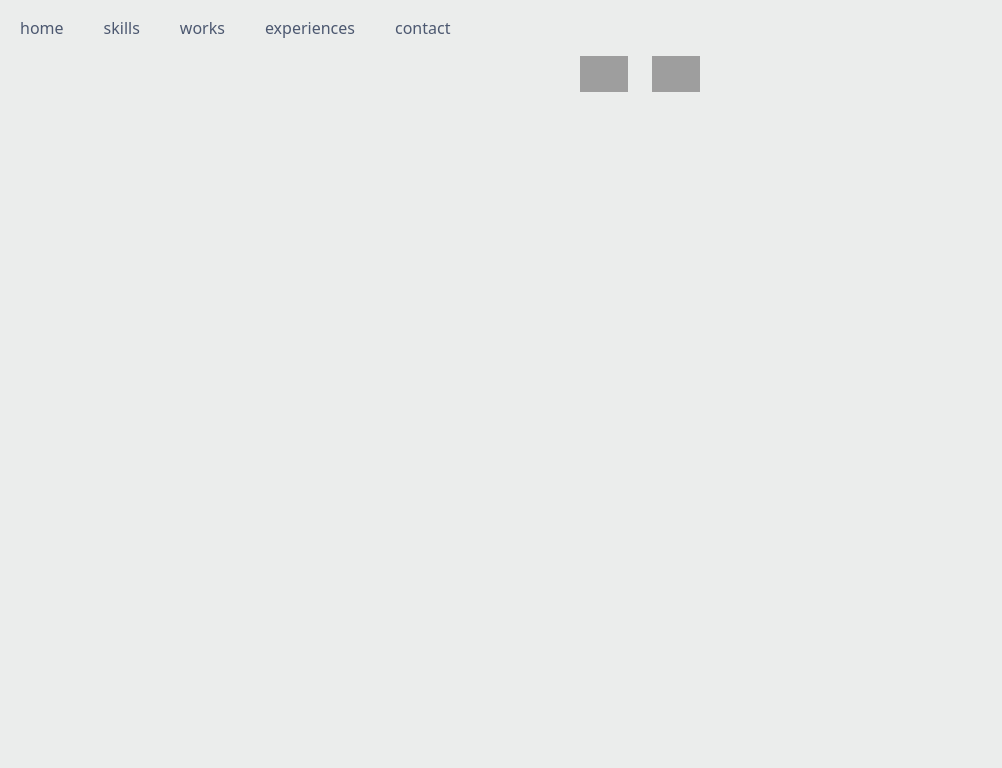
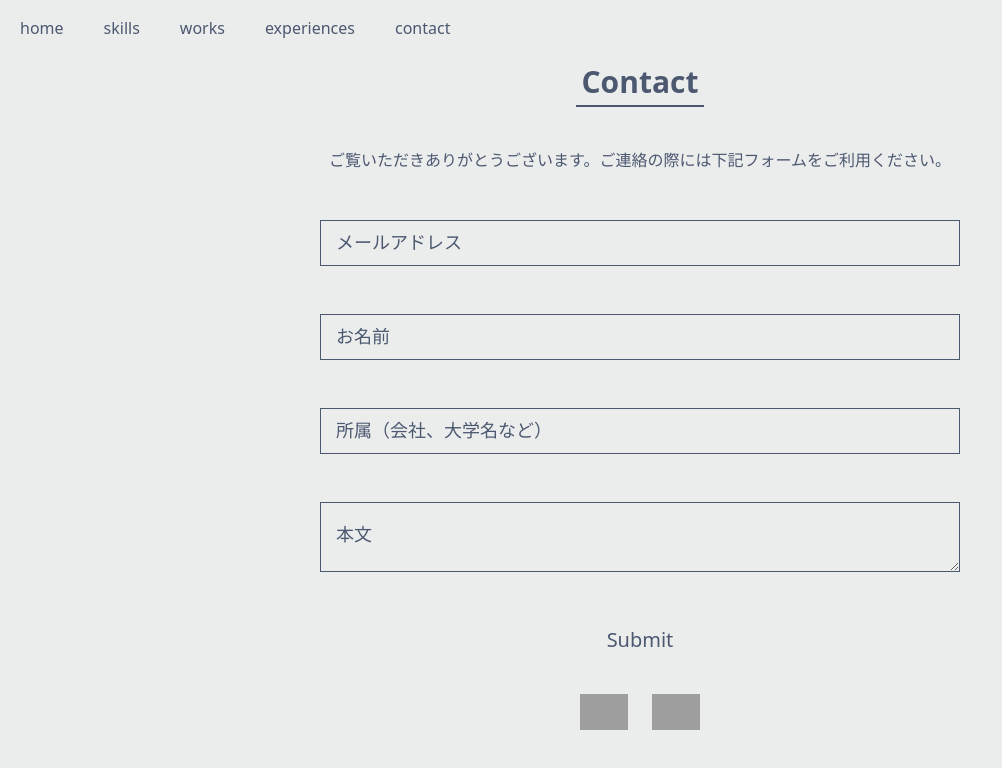
Before and after one commit to hirakuuuu/portfolio, a Next.js app: page /contact in a window 1280 px wide. Shown: the top 768 px of the page, without its empty margins (0-1002 px from the left). Built offline with nearby package versions, Linux system fonts and the light colour scheme; grey boxes are pictures that could not be loaded.

Commit message:
[add] contact完成

```diff
--- a/package.json
+++ b/package.json
@@ -13,6 +13,7 @@
     "@types/node": "18.15.11",
     "@types/react": "18.0.33",
     "@types/react-dom": "18.0.11",
+    "axios": "^1.3.5",
     "eslint": "8.38.0",
     "eslint-config-next": "13.3.0",
     "next": "13.3.0",
--- /dev/null
+++ b/src/components/molecules/FormInputArea.tsx
@@ -0,0 +1,43 @@
+import React, { useState } from "react";
+
+type FormInputAreaProps = {
+  id: string;
+  name: string;
+  type: string;
+  value: string;
+  label: string;
+
+  onChange: (e: React.ChangeEvent<HTMLInputElement>) => void;
+};
+
+const FormInputArea = (props: FormInputAreaProps) => {
+  const { id, name, type, value, label, onChange } = props;
+  const [active, setActive] = useState(false);
+  const isInputed = () => {
+    return value !== "";
+  };
+  return (
+    <div className="relative my-12  text-center">
+      <label
+        htmlFor={id}
+        className={`form-label absolute m-2 bg-[#ebedec] px-2 text-[#4c5870] ${
+          active ? " text-md -top-6" : " top-0 text-lg"
+        }`}
+      >
+        {label}
+      </label>
+      <input
+        id={id}
+        name={name}
+        type={type}
+        value={value}
+        onChange={onChange}
+        onFocus={() => setActive(true)}
+        onBlur={() => setActive(isInputed())}
+        required
+      />
+    </div>
+  );
+};
+
+export default FormInputArea;
--- /dev/null
+++ b/src/components/molecules/FormTextArea.tsx
@@ -0,0 +1,41 @@
+import React, { useState } from "react";
+
+type FormTextAreaProps = {
+  id: string;
+  name: string;
+  value: string;
+  label: string;
+
+  onChange: (e: React.ChangeEvent<HTMLTextAreaElement>) => void;
+};
+
+const FormTextArea = (props: FormTextAreaProps) => {
+  const { id, name, value, label, onChange } = props;
+  const [active, setActive] = useState(false);
+  const isInputed = () => {
+    return value !== "";
+  };
+  return (
+    <div className="relative my-12 text-center">
+      <label
+        htmlFor={id}
+        className={`form-label absolute m-2 bg-[#ebedec] px-2 text-[#4c5870] ${
+          active ? " text-md -top-6" : " top-2.5 text-lg"
+        }`}
+      >
+        {label}
+      </label>
+      <textarea
+        id={id}
+        name={name}
+        value={value}
+        onChange={onChange}
+        onFocus={() => setActive(true)}
+        onBlur={() => setActive(isInputed())}
+        required
+      />
+    </div>
+  );
+};
+
+export default FormTextArea;
--- a/src/components/molecules/TemplateKeycap.tsx
+++ b/src/components/molecules/TemplateKeycap.tsx
@@ -7,7 +7,7 @@ type TemplateKeycapProps = {
 const TemplateKeycap = (props: TemplateKeycapProps) => {
   const { ratio } = props;
   const normalStyle =
-    "m-px md:m-0.5 animate-slide-in-bottom rounded md:rounded-md border-2 border-solid border-white hover:bg-[#6E6E6C]";
+    "m-px md:m-0.5 animate-slide-in-bottom rounded md:rounded-md border-2 border-solid border-white";
   const activeStyle = `${normalStyle} ${ratio}`;
   return <div className={activeStyle}></div>;
 };
--- /dev/null
+++ b/src/components/organisms/ContactForm.tsx
@@ -0,0 +1,137 @@
+import React, { ChangeEvent, useState } from "react";
+import axios from "axios";
+import FormInputArea from "../molecules/FormInputArea";
+import FormTextArea from "../molecules/FormTextArea";
+
+type StatusType = {
+  submitted: boolean;
+  submitting: boolean;
+  info: { error: boolean; msg: string | null };
+};
+
+type InputsType = {
+  email: string;
+  name: string;
+  affiliation: string;
+  message: string;
+};
+
+export default () => {
+  const [status, setStatus] = useState<StatusType>({
+    submitted: false,
+    submitting: false,
+    info: { error: false, msg: null },
+  });
+  const [inputs, setInputs] = useState<InputsType>({
+    email: "",
+    name: "",
+    affiliation: "",
+    message: "",
+  });
+  const handleServerResponse = (ok: boolean, msg: string | null) => {
+    if (ok) {
+      setStatus({
+        submitted: true,
+        submitting: false,
+        info: { error: false, msg: msg },
+      });
+    } else {
+      setStatus((prevState) => {
+        return {
+          ...prevState,
+          info: { error: true, msg: msg },
+        };
+      });
+    }
+  };
+  const handleOnChange = (
+    e: React.ChangeEvent<HTMLInputElement | HTMLTextAreaElement>
+  ) => {
+    e.persist();
+    setInputs((prev) => ({
+      ...prev,
+      [e.target.id]: e.target.value,
+    }));
+    setStatus({
+      submitted: false,
+      submitting: false,
+      info: { error: false, msg: null },
+    });
+  };
+  const handleOnSubmit = (e: React.FormEvent<HTMLFormElement>) => {
+    e.preventDefault();
+    setStatus((prevStatus) => ({ ...prevStatus, submitting: true }));
+    axios({
+      method: "POST",
+      url: "https://formspree.io/f/mjvdpjza",
+      data: inputs,
+    })
+      .then((response) => {
+        handleServerResponse(
+          true,
+          "Thank you, your message has been submitted."
+        );
+      })
+      .catch((error) => {
+        handleServerResponse(false, error.response.data.error);
+      });
+  };
+  return (
+    <>
+      <div className="mx-auto w-[90%] md:w-[640px]">
+        <form onSubmit={handleOnSubmit} className="">
+          <div className="m-0">
+            <FormInputArea
+              onChange={handleOnChange}
+              value={inputs.email}
+              id="email"
+              type="email"
+              name="_replayto"
+              label="メールアドレス"
+            />
+            <FormInputArea
+              onChange={handleOnChange}
+              value={inputs.name}
+              id="name"
+              type="text"
+              name="name"
+              label="お名前"
+            />
+            <FormInputArea
+              onChange={handleOnChange}
+              value={inputs.affiliation}
+              id="affiliation"
+              type="text"
+              name="affiliation"
+              label="所属（会社、大学名など）"
+            />
+            <FormTextArea
+              onChange={handleOnChange}
+              value={inputs.message}
+              id="message"
+              name="message"
+              label="本文"
+            />
+            <button
+              type="submit"
+              disabled={status.submitting}
+              className="delay-50 text-xl text-[#4c5870] transition duration-300 ease-in-out hover:scale-125"
+            >
+              {!status.submitting
+                ? !status.submitted
+                  ? "Submit"
+                  : "Submitted"
+                : "Submitting..."}
+            </button>
+          </div>
+        </form>
+        <div className="text-[#4c5870]">
+          {status.info.error && (
+            <div className="error">Error: {status.info.msg}</div>
+          )}
+          {!status.info.error && status.info.msg && <p>{status.info.msg}</p>}
+        </div>
+      </div>
+    </>
+  );
+};
--- a/src/components/organisms/TitleBanner.tsx
+++ b/src/components/organisms/TitleBanner.tsx
@@ -7,8 +7,8 @@ type TitleBannerProps = {
 const TitleBanner = (props: TitleBannerProps) => {
   const { title } = props;
   return (
-    <div className="my-6 text-4xl font-extrabold text-[#4c5870]">
-      <span className="relative after:absolute after:bottom-[-10px] after:left-[-5%] after:inline-block after:h-1 after:w-0 after:animate-slide-line after:bg-[#4c5870] after:content-['']">
+    <div className="my-6 text-3xl font-semibold text-[#4c5870]">
+      <span className="relative after:absolute after:bottom-[-5px] after:left-[-5%] after:inline-block after:h-0.5 after:w-0 after:animate-slide-line after:bg-[#4c5870] after:content-['']">
         {title}
       </span>
     </div>
--- a/src/pages/contact.tsx
+++ b/src/pages/contact.tsx
@@ -1,9 +1,23 @@
+import React from "react";
+
+import ContactForm from "@/components/organisms/ContactForm";
+import TitleBanner from "@/components/organisms/TitleBanner";
 import IconButton from "@/components/molecules/IconButton";
-import React from "react";
 
 const Contact = () => {
   return (
-    <div className="flex justify-center space-x-6">
+    <>
+      <div className="text-center">
+        <TitleBanner title="Contact" />
+        <div className="mt-12 text-[#4c5870]">
+          ご覧いただきありがとうございます。
+          <span className="md:hidden">
+            <br />
+          </span>
+          ご連絡の際には下記フォームをご利用ください。
+        </div>
+        <ContactForm />
+        <div className="mt-10 flex justify-center space-x-6">
           <IconButton
             url="https://github.com/hirakuuuu"
             image="https://cdn.jsdelivr.net/gh/devicons/devicon/icons/github/github-original.svg"
@@ -13,6 +27,8 @@ const Contact = () => {
             image="https://cdn.jsdelivr.net/gh/devicons/devicon/icons/twitter/twitter-original.svg"
           />
         </div>
+      </div>
+    </>
   );
 };
 
--- a/src/styles/globals.scss
+++ b/src/styles/globals.scss
@@ -50,3 +50,32 @@ body {
     animation-delay: #{$i * 0.1+7}s;
   }
 }
+
+/*コンタクトフォーム*/
+.form-label {
+  -webkit-transition: top 0.2s ease-in-out, font-size 0.2s ease-in-out;
+  transition: top 0.2s ease-in-out, font-size 0.2s ease-in-out;
+}
+
+%inputArea {
+  width: 100%;
+  padding: 10px 16px;
+  border: 1px solid #4c5870;
+  font-size: 16px;
+  background-color: #ebedec;
+}
+
+%inputArea:focus {
+  outline: none;
+}
+
+input[type="email"] {
+  @extend %inputArea;
+}
+input[type="text"] {
+  @extend %inputArea;
+}
+textarea {
+  @extend %inputArea;
+  min-height: 70px;
+}
```
Also changed, not shown: 1 other file (tests, documents, lock files or other folders). Lines whose indentation alone changed are shown as unchanged.
